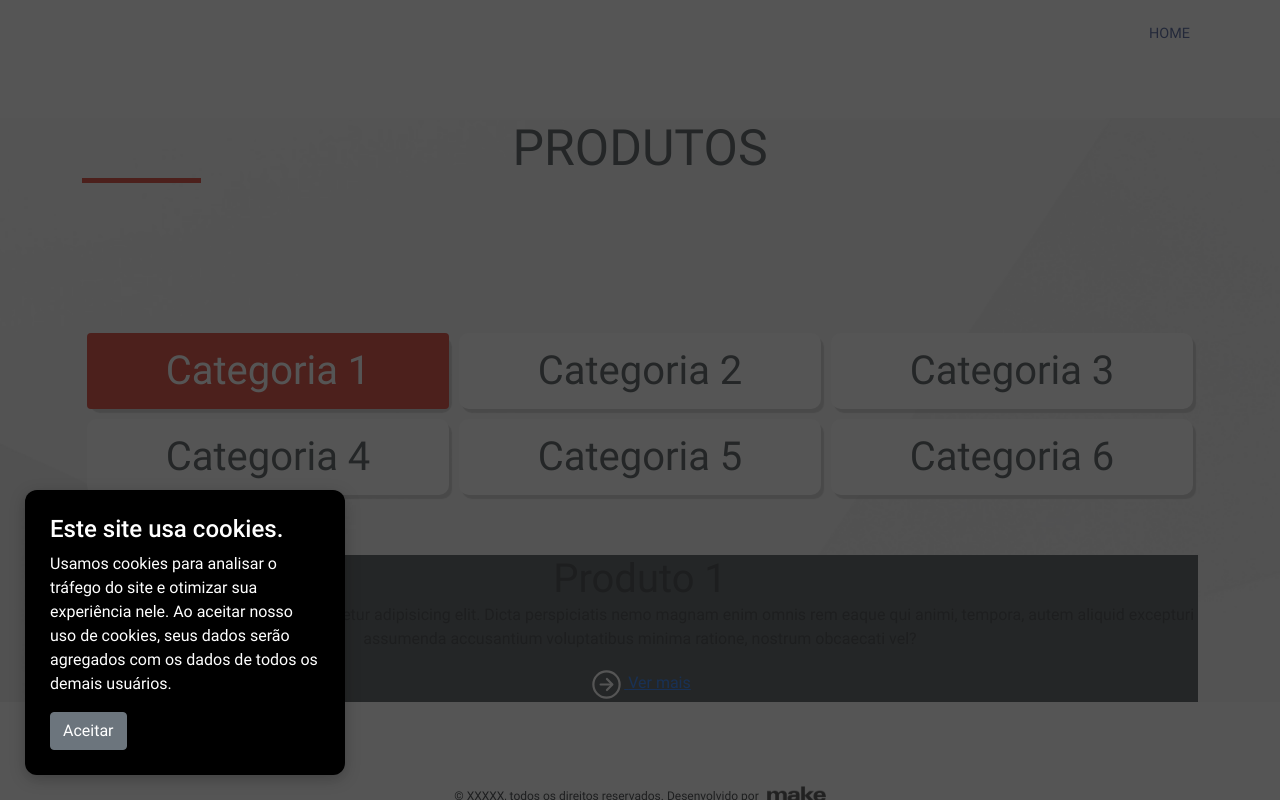
After one commit to guiolima1993/projeto-jetech, a PHP site: page /produto.php in a window 1280 px wide. The commit adds this page. Run offline with PHP 8.4, Linux system fonts and the light colour scheme; some libraries are stand-ins or nearby versions.

Commit message:
add page produtos

```diff
--- a/css/common.scss
+++ b/css/common.scss
@@ -47,7 +47,7 @@
     -o-transform: translate($value1, $value2);
     transform: translate($value1, $value2);
 }
-@mixin box-shadow($property: 0 5px 10px rgba(0,0,0,0.3)) {
+@mixin box-shadow($property: 3px 4px 1px rgba(107, 107, 107, 0.281)) {
     -webkit-box-shadow: $property;
     -moz-box-shadow: $property;
     -ms-box-shadow: $property;
--- a/css/styles.css
+++ b/css/styles.css
@@ -988,6 +988,7 @@ header .social-midia .fa-facebook-official {
 .empresa {
   width: 100%;
   background-image: url("../images/bg-jetech.png");
+  background-position: left, top;
   background-size: cover;
   background-repeat: no-repeat;
 }
@@ -1100,6 +1101,63 @@ header .social-midia .fa-facebook-official {
   }
 }
 
+.produtos {
+  width: 100%;
+  background-image: url("../images/bg-jetech.png");
+  background-position: left, top;
+  background-size: cover;
+  background-repeat: no-repeat;
+}
+.produtos-title {
+  font-size: 50px;
+  color: #3E4649;
+  text-transform: uppercase;
+  font-weight: 400;
+  display: flex;
+  flex-direction: column;
+}
+.produtos-title:after {
+  content: "";
+  width: 119px;
+  height: 5px;
+  background: #DA2C1C;
+}
+.produtos .nav {
+  margin-top: 150px;
+  width: 100%;
+  display: flex;
+  flex-wrap: wrap;
+  justify-content: space-around;
+}
+.produtos .nav-item {
+  flex: 1 0 30%;
+  display: flex;
+  justify-content: center;
+  border-radius: 10px;
+  background-color: #ffffff;
+  -webkit-box-shadow: 3px 4px 1px rgba(107, 107, 107, 0.281);
+  -moz-box-shadow: 3px 4px 1px rgba(107, 107, 107, 0.281);
+  -ms-box-shadow: 3px 4px 1px rgba(107, 107, 107, 0.281);
+  -o-box-shadow: 3px 4px 1px rgba(107, 107, 107, 0.281);
+  box-shadow: 3px 4px 1px rgba(107, 107, 107, 0.281);
+  margin: 0 5px 10px 5px;
+}
+.produtos .nav-item .nav-link {
+  font-size: 40px;
+  color: #3E4649;
+  font-weight: 600;
+  width: 100%;
+}
+.produtos .nav-pills .nav-link.active, .produtos .nav-pills .show > .nav-link {
+  color: #fff;
+  background-color: #DA2C1C;
+}
+.produtos .tab-content {
+  text-align: center;
+}
+.produtos .tab-pane {
+  background: #3E4649;
+}
 footer {
   margin-top: 50px;
   padding-top: 15px;
--- a/css/styles.scss
+++ b/css/styles.scss
@@ -738,6 +738,7 @@ header {
 .empresa {
   width: 100%;
   background-image: url('../images/bg-jetech.png');
+  background-position: left, top;
   background-size: cover;
   background-repeat: no-repeat;
 
@@ -864,6 +865,77 @@ header {
     }
   }
 }
+
+// ----------- Produtos --------- //
+.produtos {
+  width: 100%;
+  background-image: url('../images/bg-jetech.png');
+  background-position: left, top;
+  background-size: cover;
+  background-repeat: no-repeat;
+
+  &-title {
+    font-size: 50px;
+    color: $title;
+    text-transform: uppercase;
+    font-weight: 400;
+    display: flex;
+    flex-direction: column;
+
+    &:after {
+      content: "";
+      width: 119px;
+      height: 5px;
+      background: $secondary;
+    }
+  }
+
+  .nav {
+    margin-top: 150px;
+    width: 100%;
+    display: flex;
+    flex-wrap: wrap;
+    justify-content: space-around;
+
+    &-item {
+      flex: 1 0 30%;
+      display: flex;
+      justify-content: center;
+      border-radius: 10px;
+      background-color: $white;
+      @include box-shadow();
+      margin: 0 5px 10px 5px;
+
+
+      .nav-link {
+        font-size: 40px;
+        color: $title;
+        font-weight: 600;
+        width: 100%;
+      }
+    }
+  }
+  .nav-pills .nav-link.active, .nav-pills .show > .nav-link {
+    color: #fff;
+    background-color: $secondary;
+  }
+
+  .tab-content {
+    text-align: center;
+  }
+
+  .tab-pane {
+    background: $title;
+//---------------------------------------------------- terminei aqui ----------------------------------------------- //
+    &-text {
+
+      &-title {
+
+      }
+    }
+  }
+}
+
 
 // Footer
 footer {
--- a/css/theme.scss
+++ b/css/theme.scss
@@ -12,6 +12,7 @@ $silver: #f2f3f5;
 $lead: #616161;
 $gray: #a79f9f;
 $dark: #1C1C1C;
+$black: #000;
 $lemon: #f2fad5;
 $purple: #9205ea;
 $pink: #f43b99;
--- a/empresa.php
+++ b/empresa.php
@@ -34,8 +34,6 @@
   </div>
 </section>
 
-
-
 <?php include('footer.php'); ?>
 </body>
 </html>
--- /dev/null
+++ b/produto.php
@@ -0,0 +1,51 @@
+<?php $_home = true ?>
+<?php include('header.php'); ?>
+
+<section class="produtos">
+  <div class="container">
+    <h1 class="produtos-title">
+      Produtos
+    </h1>
+    <ul class="nav nav-pills mb-3" id="pills-tab" role="tablist">
+      <li class="nav-item" role="presentation">
+        <button class="nav-link active" id="pills-home-tab" data-bs-toggle="pill" data-bs-target="#pills-home" type="button" role="tab" aria-controls="pills-home" aria-selected="true">Categoria 1</button>
+      </li>
+      <li class="nav-item" role="presentation">
+        <button class="nav-link" id="pills-profile-tab" data-bs-toggle="pill" data-bs-target="#pills-profile" type="button" role="tab" aria-controls="pills-profile" aria-selected="false">Categoria 2</button>
+      </li>
+      <li class="nav-item" role="presentation">
+        <button class="nav-link" id="pills-contact-tab" data-bs-toggle="pill" data-bs-target="#pills-contact" type="button" role="tab" aria-controls="pills-contact" aria-selected="false">Categoria 3</button>
+      </li>
+      <li class="nav-item" role="presentation">
+        <button class="nav-link" id="pills-cat4-tab" data-bs-toggle="pill" data-bs-target="#pills-cat4" type="button" role="tab" aria-controls="pills-contact" aria-selected="false">Categoria 4</button>
+      </li>
+      <li class="nav-item" role="presentation">
+        <button class="nav-link" id="pills-cat5-tab" data-bs-toggle="pill" data-bs-target="#pills-cat5" type="button" role="tab" aria-controls="pills-contact" aria-selected="false">Categoria 5</button>
+      </li>
+      <li class="nav-item" role="presentation">
+        <button class="nav-link" id="pills-cat6-tab" data-bs-toggle="pill" data-bs-target="#pills-cat6" type="button" role="tab" aria-controls="pills-contact" aria-selected="false">Categoria 6</button>
+      </li>
+    </ul>
+    <div class="tab-content" id="pills-tabContent">
+      <div class="tab-pane fade show active" id="pills-home" role="tabpanel" aria-labelledby="pills-home-tab">
+        <div class="tab-pane-text">
+          <h1 class="tab-pane-text-title">Produto 1</h1>
+          <p class="tab-pane-subject">Lorem ipsum dolor sit amet consectetur adipisicing elit. Dicta perspiciatis nemo magnam enim omnis rem eaque qui animi, tempora, autem aliquid excepturi assumenda accusantium voluptatibus minima ratione, nostrum obcaecati vel?</p>
+          <a href="#">
+            <svg xmlns="http://www.w3.org/2000/svg" width="35" height="35" viewBox="0 0 512 512"><title>Ver mais</title><polyline points="262.62 336 342 256 262.62 176" style="fill:none;stroke:#fff;stroke-linecap:round;stroke-linejoin:round;stroke-width:32px"/><line x1="330.97" y1="256" x2="170" y2="256" style="fill:none;stroke:#fff;stroke-linecap:round;stroke-linejoin:round;stroke-width:32px"/><path d="M256,448c106,0,192-86,192-192S362,64,256,64,64,150,64,256,150,448,256,448Z" style="fill:none;stroke:#fff;stroke-miterlimit:10;stroke-width:32px"/></svg>
+            <span>Ver mais</span>
+          </a>
+        </div>
+      </div>
+      <div class="tab-pane fade" id="pills-profile" role="tabpanel" aria-labelledby="pills-profile-tab">Categoria 2</div>
+      <div class="tab-pane fade" id="pills-contact" role="tabpanel" aria-labelledby="pills-contact-tab">Categoria 3</div>
+      <div class="tab-pane fade" id="pills-cat4" role="tabpanel" aria-labelledby="pills-cat4-tab">Categoria 4</div>
+      <div class="tab-pane fade" id="pills-cat5" role="tabpanel" aria-labelledby="pills-cat5-tab">Categoria 5</div>
+      <div class="tab-pane fade" id="pills-cat6" role="tabpanel" aria-labelledby="pills-cat6-tab">Categoria 6</div>
+    </div>
+  </div>
+</section>
+
+<?php include('footer.php'); ?>
+</body>
+</html>
```
Also changed, not shown: 1 other file.
